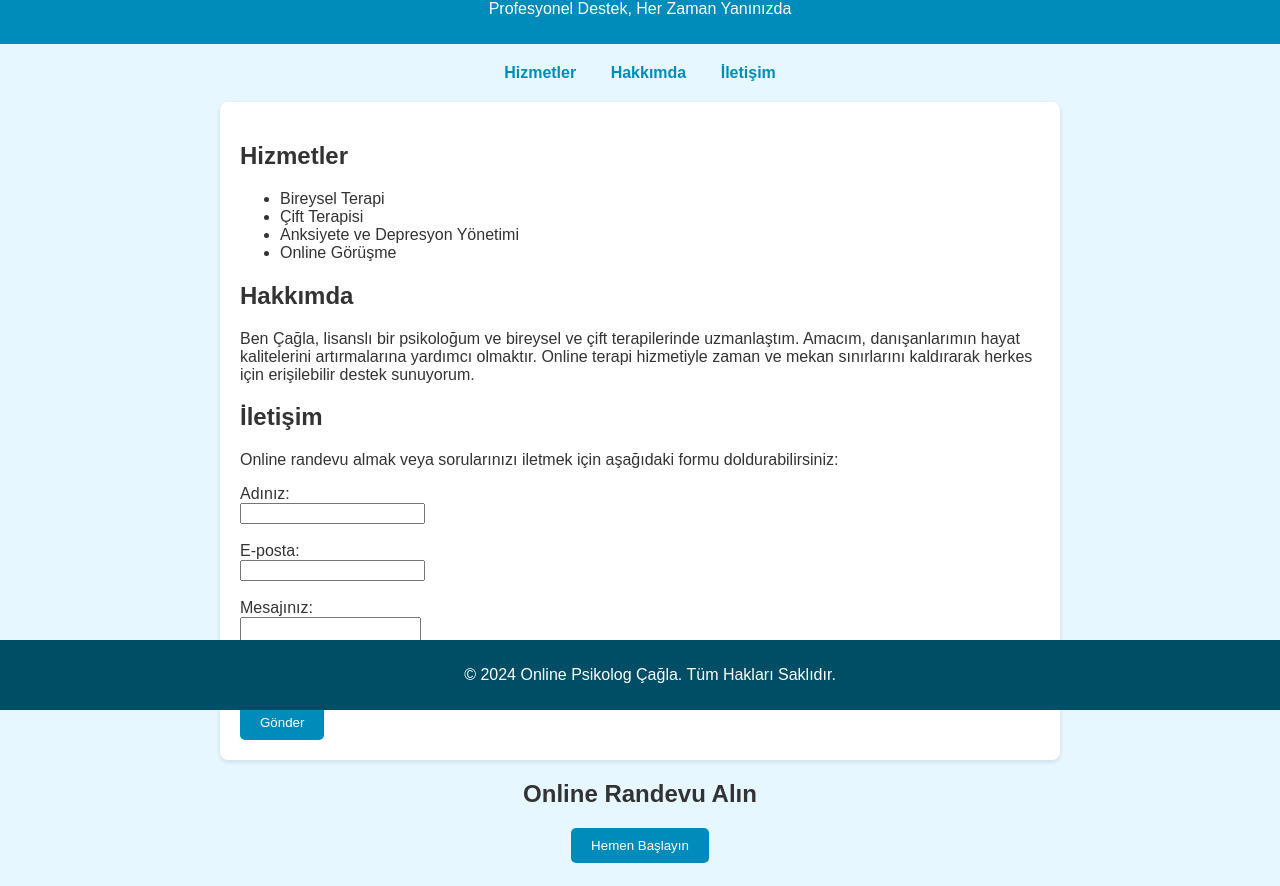
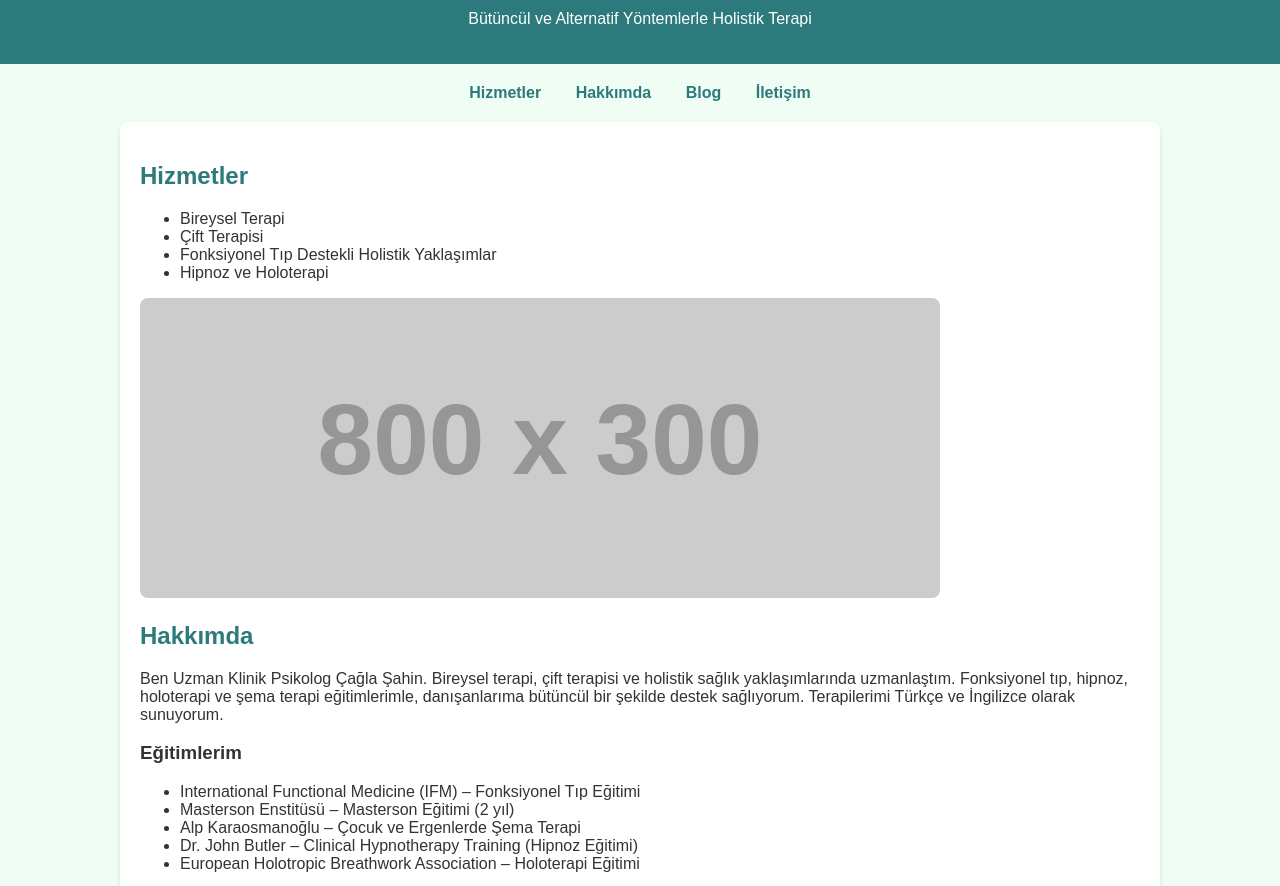
Before and after one commit to calacalacalacalaca/psikolog-online, a plain HTML site: page index.html in a window 1280 px wide. Shown: the part 90-976 px from the top of the page. Drawn offline with Linux system fonts and the light colour scheme; placeholder pictures from the web are drawn by us.

Commit message:
Update index.html

```diff
--- a/index.html
+++ b/index.html
@@ -3,19 +3,19 @@
 <head>
     <meta charset="UTF-8">
     <meta name="viewport" content="width=device-width, initial-scale=1.0">
-    <title>Online Psikolog - Çağla</title>
+    <title>Uzman Klinik Psikolog &ndash; Çağla Şahin</title>
     <style>
         body {
             font-family: Arial, sans-serif;
             margin: 0;
             padding: 0;
-            background-color: #e6f7ff;
+            background-color: #f0fdf4;
             color: #333;
         }
         header {
-            background-color: #008cba;
+            background-color: #2c7a7b;
             color: white;
-            padding: 10px 20px;
+            padding: 20px 0;
             text-align: center;
         }
         nav {
@@ -25,7 +25,7 @@
         nav a {
             margin: 0 15px;
             text-decoration: none;
-            color: #008cba;
+            color: #2c7a7b;
             font-weight: bold;
         }
         nav a:hover {
@@ -33,23 +33,37 @@
         }
         .container {
             padding: 20px;
-            max-width: 800px;
+            max-width: 1000px;
             margin: 0 auto;
             background-color: white;
             border-radius: 8px;
             box-shadow: 0 2px 5px rgba(0, 0, 0, 0.1);
         }
+        h1, h2 {
+            color: #2c7a7b;
+        }
+        img {
+            max-width: 100%;
+            border-radius: 8px;
+        }
+        .blog {
+            margin: 20px 0;
+        }
+        .blog article {
+            margin-bottom: 20px;
+            padding: 15px;
+            border: 1px solid #ddd;
+            border-radius: 8px;
+        }
         footer {
-            background-color: #004d66;
+            background-color: #285e61;
             color: white;
             text-align: center;
             padding: 10px;
-            position: fixed;
-            bottom: 0;
-            width: 100%;
+            margin-top: 20px;
         }
         button {
-            background-color: #008cba;
+            background-color: #2c7a7b;
             color: white;
             border: none;
             padding: 10px 20px;
@@ -57,23 +71,20 @@
             cursor: pointer;
         }
         button:hover {
-            background-color: #0073a1;
-        }
-        .cta {
-            text-align: center;
-            margin: 20px 0;
+            background-color: #285e61;
         }
     </style>
 </head>
 <body>
     <header>
-        <h1>Online Psikolog - Çağla</h1>
-        <p>Profesyonel Destek, Her Zaman Yanınızda</p>
+        <h1>Uzman Klinik Psikolog Çağla Şahin</h1>
+        <p>Bütüncül ve Alternatif Yöntemlerle Holistik Terapi</p>
     </header>
 
     <nav>
         <a href="#services">Hizmetler</a>
         <a href="#about">Hakkımda</a>
+        <a href="#blog">Blog</a>
         <a href="#contact">İletişim</a>
     </nav>
 
@@ -83,20 +94,42 @@
             <ul>
                 <li>Bireysel Terapi</li>
                 <li>Çift Terapisi</li>
-                <li>Anksiyete ve Depresyon Yönetimi</li>
-                <li>Online Görüşme</li>
+                <li>Fonksiyonel Tıp Destekli Holistik Yaklaşımlar</li>
+                <li>Hipnoz ve Holoterapi</li>
             </ul>
+            <img src="https://via.placeholder.com/800x300" alt="Terapi hizmetleri">
         </section>
 
         <section id="about">
             <h2>Hakkımda</h2>
-            <p>Ben Çağla, lisanslı bir psikoloğum ve bireysel ve çift terapilerinde uzmanlaştım. Amacım, danışanlarımın hayat kalitelerini artırmalarına yardımcı olmaktır. Online terapi hizmetiyle zaman ve mekan sınırlarını kaldırarak herkes için erişilebilir destek sunuyorum.</p>
+            <p>Ben Uzman Klinik Psikolog Çağla Şahin. Bireysel terapi, çift terapisi ve holistik sağlık yaklaşımlarında uzmanlaştım. Fonksiyonel tıp, hipnoz, holoterapi ve şema terapi eğitimlerimle, danışanlarıma bütüncül bir şekilde destek sağlıyorum. Terapilerimi Türkçe ve İngilizce olarak sunuyorum.</p>
+            <h3>Eğitimlerim</h3>
+            <ul>
+                <li>International Functional Medicine (IFM) &ndash; Fonksiyonel Tıp Eğitimi</li>
+                <li>Masterson Enstitüsü &ndash; Masterson Eğitimi (2 yıl)</li>
+                <li>Alp Karaosmanoğlu &ndash; Çocuk ve Ergenlerde Şema Terapi</li>
+                <li>Dr. John Butler &ndash; Clinical Hypnotherapy Training (Hipnoz Eğitimi)</li>
+                <li>European Holotropic Breathwork Association &ndash; Holoterapi Eğitimi</li>
+            </ul>
+            <img src="https://via.placeholder.com/800x300" alt="Uzman Klinik Psikolog">
+        </section>
+
+        <section id="blog" class="blog">
+            <h2>Blog</h2>
+            <article>
+                <h3>Fonksiyonel Tıp Nedir?</h3>
+                <p>Fonksiyonel tıp, kök nedenleri hedef alarak sağlığı bütüncül bir şekilde ele alır. Danışanlarımın yaşam kalitesini artırmak için bu yaklaşımı terapi süreçlerimde kullanıyorum.</p>
+            </article>
+            <article>
+                <h3>Hipnoterapi ile Stres Yönetimi</h3>
+                <p>Hipnoz, bilinçaltınızı keşfetmenize yardımcı olarak stres ve kaygı yönetiminde etkili bir araçtır. Hipnoterapi seanslarımız hakkında daha fazla bilgi alın.</p>
+            </article>
         </section>
 
         <section id="contact">
             <h2>İletişim</h2>
             <p>Online randevu almak veya sorularınızı iletmek için aşağıdaki formu doldurabilirsiniz:</p>
-            <form action="/submit" method="POST">
+            <form action="#" method="POST">
                 <label for="name">Adınız:</label><br>
                 <input type="text" id="name" name="name" required><br><br>
 
@@ -111,13 +144,8 @@
         </section>
     </div>
 
-    <div class="cta">
-        <h2>Online Randevu Alın</h2>
-        <button onclick="window.location.href='https://calendly.com'">Hemen Başlayın</button>
-    </div>
-
     <footer>
-        <p>&copy; 2024 Online Psikolog Çağla. Tüm Hakları Saklıdır.</p>
+        <p>&copy; 2024 Uzman Klinik Psikolog Çağla Şahin. Tüm Hakları Saklıdır.</p>
     </footer>
 </body>
 </html>
```
